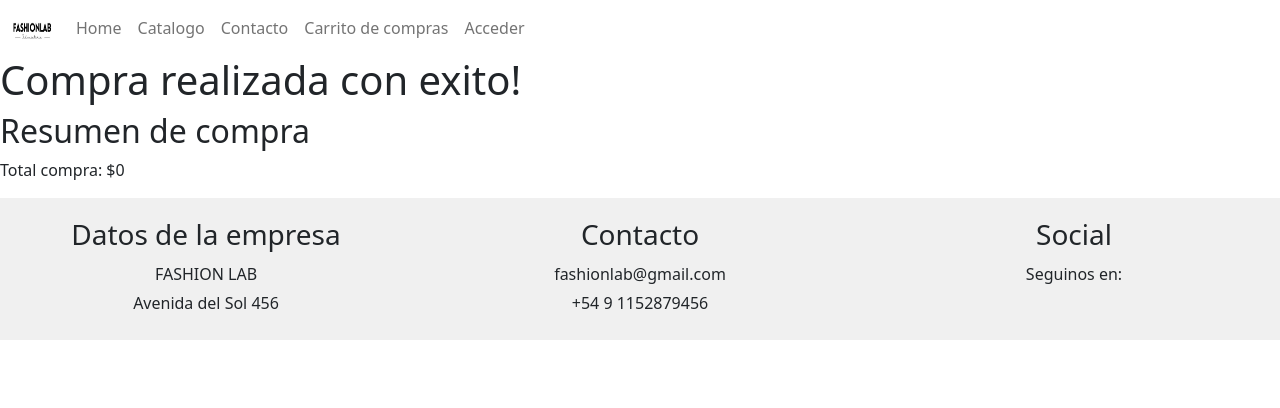
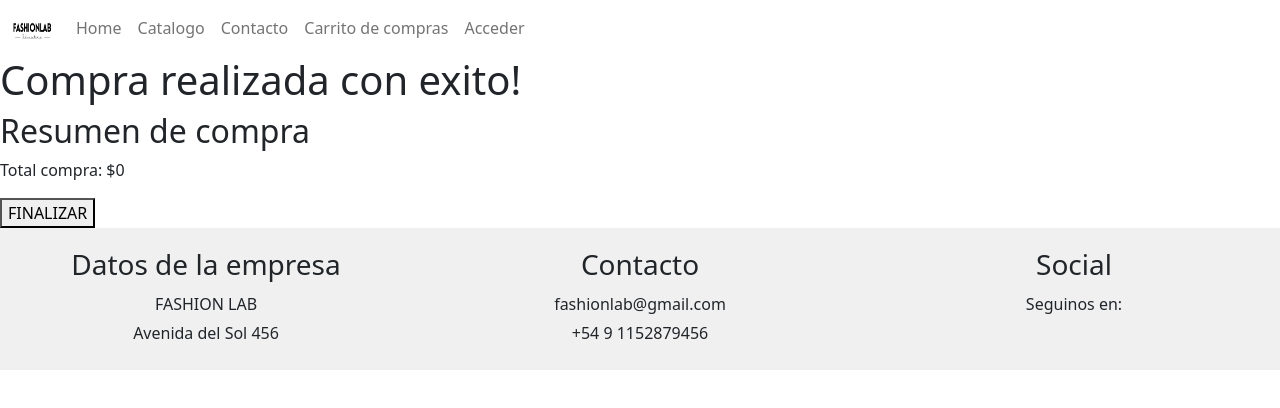
Before and after one commit to valenciajoel/proyecto-pnt2, a Vue app in the folder tienda-nube/: page /Carrito in a window 1280 px wide. Both pictures are taken after a click on the button "Finalizar compra". Shown: the top 408 px of the page. Built offline with nearby package versions, Linux system fonts and the light colour scheme.

Commit message:
Reiniciar

```diff
--- a/tienda-nube/src/components/Cart.vue
+++ b/tienda-nube/src/components/Cart.vue
@@ -26,6 +26,8 @@
           Total: ${{ item.cantidad * item.price }}
         </li>
       </ul>
+            <button @click="finish">FINALIZAR</button>
+
     </div>
   </div>
 </template>
@@ -66,8 +68,12 @@ export default {
     },
     checkout() {
       this.cartStore.showSummary = true;
-      /* this.cartStore.clearCart(); */
+
     },
+    finish(){
+       this.cartStore.clearCart();
+       this.cartStore.showSummary = false;
+    }
   },
 };
 </script>
```
